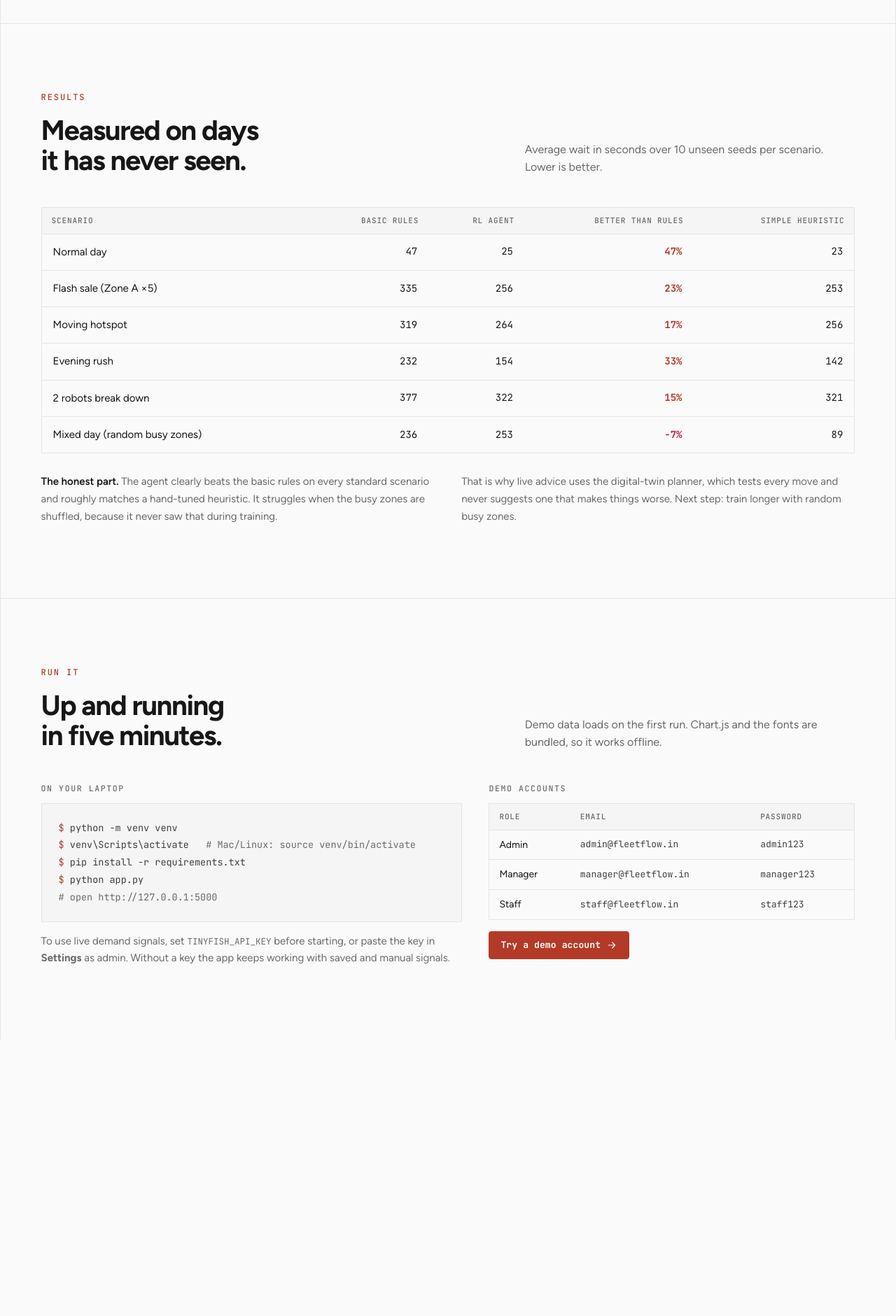
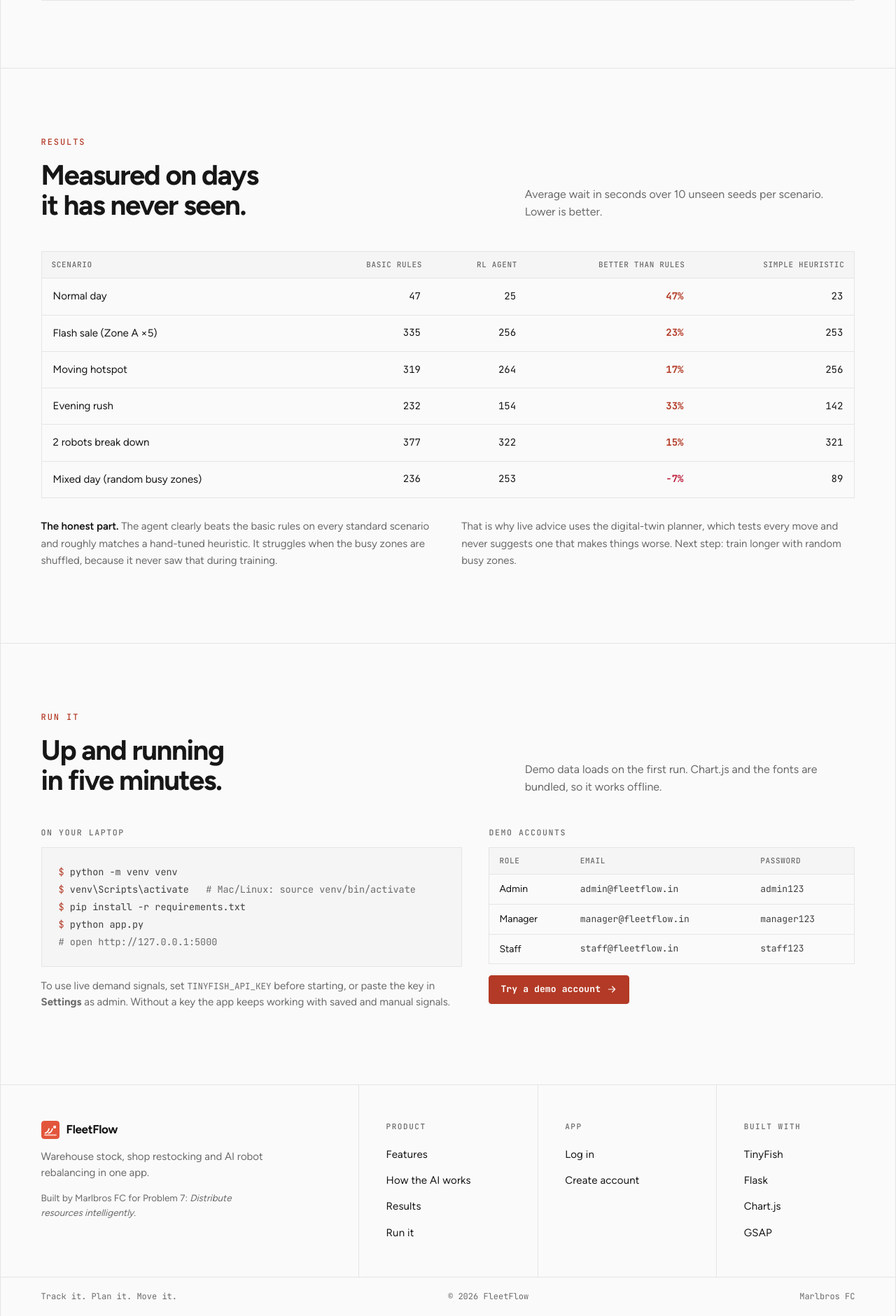
Before and after one commit to Anandtripathiii/FleetFlow, a Flask app: page / in a window 1280 px wide. Shown: the part 2750-4631 px from the top of the page at 70% size. Before the commit the page ends 4236 px from the top, so only its background shows below. Run offline with Flask 3, Linux system fonts and the light colour scheme.

Commit message:
Nav and footer: thin top nav, theme toggle, link-column footer
- Public pages get a sticky top nav (logo, section links, sun/moon
  toggle, log in) and a footer with link columns and a bottom bar
- Theme toggle added to the app top bar too; the choice is saved
- Sun/moon icons cross-fade; nav links get a sliding underline
- Fix the dashboard zone table spilling out of its card (page
  scrolled sideways by 49px at 1366px)

Co-Authored-By: Claude Opus 5.5 <noreply@anthropic.com>

```diff
--- a/static/css/app.css
+++ b/static/css/app.css
@@ -43,7 +43,7 @@
   --plum-bg:color-mix(in oklab,var(--plum) 11%,var(--surface));
 
   /* chart + floor-map colours (read by JS through cssColor()) */
-  --chart-1:var(--ink);
+  --chart-1:light-dark(#262626,#D4D4D4);
   --chart-2:light-dark(#C9C9C9,#3D3D3D);
   --chart-grid:light-dark(#EDEDED,#1C1C1C);
 
@@ -130,14 +130,14 @@ hr{border:0;border-top:1px solid var(--line);margin:16px 0}
 .stack>*+*{margin-top:16px}
 
 /* ---------- cards: sharp corners, 1px hairlines, no shadows */
-.card{background:var(--surface);border:1px solid var(--line);border-radius:var(--radius)}
+.card{background:var(--surface);border:1px solid var(--line);border-radius:var(--radius);min-width:0}
 a.card{color:inherit;transition:border-color .2s,transform .25s var(--ease-out)}
 a.card:hover{border-color:var(--accent);transform:translateY(-2px)}
 .card-h{display:flex;align-items:center;justify-content:space-between;gap:10px;padding:14px 18px;border-bottom:1px solid var(--line)}
 .card-h h2{font-size:15px;font-weight:600;letter-spacing:-.01em}
 .card-h>a{font-family:var(--mono);font-size:12px!important}
 .card-b{padding:16px 18px}
-.card-b.tight{padding:0}
+.card-b.tight{padding:0;overflow-x:auto}
 .card-f{padding:12px 18px;border-top:1px solid var(--line);background:var(--surface-2)}
 .kpi{padding:18px 20px}
 .kpi .label{font-family:var(--mono);font-size:11px;letter-spacing:.1em;text-transform:uppercase;color:var(--muted);font-weight:500;display:flex;align-items:center;gap:6px}
@@ -151,7 +151,7 @@ a.card:hover{border-color:var(--accent);transform:translateY(-2px)}
 /* ---------- tables */
 .table-wrap{overflow-x:auto}
 table{width:100%;border-collapse:collapse}
-th{font-family:var(--mono);font-size:11px;font-weight:500;letter-spacing:.08em;text-transform:uppercase;color:var(--muted);text-align:left;padding:10px 14px;background:var(--surface-2);border-bottom:1px solid var(--line);white-space:nowrap}
+th{font-family:var(--mono);font-size:11px;font-weight:500;letter-spacing:.06em;text-transform:uppercase;color:var(--muted);text-align:left;padding:10px 14px;background:var(--surface-2);border-bottom:1px solid var(--line);white-space:nowrap}
 td{padding:10px 14px;border-bottom:1px solid var(--line);vertical-align:middle}
 tbody tr:last-child td{border-bottom:0}
 tbody tr{transition:background-color .15s}
@@ -337,7 +337,7 @@ dialog::backdrop{background:rgba(0,0,0,.45)}
 .cell.big p{font-size:16px}
 
 /* small floor illustration inside the robot fleet cell */
-.mini-floor{margin-top:auto;padding-top:26px}
+.mini-floor{margin:auto 0 0;padding-top:26px}
 .mini-floor .zones{display:grid;grid-template-columns:1fr 1fr;border-top:1px solid var(--line);border-left:1px solid var(--line)}
 .mini-floor .z{border-right:1px solid var(--line);border-bottom:1px solid var(--line);padding:12px 14px;min-height:96px;background:var(--surface)}
 .mini-floor .z.hot{background:var(--warn-bg)}
@@ -402,6 +402,50 @@ dialog::backdrop{background:rgba(0,0,0,.45)}
 .demo-logins button:hover .mono{color:var(--accent)}
 .demo-logins .mono{color:var(--muted);transition:color .15s}
 
+/* ---------- theme toggle: both icons in the DOM, cross-faded */
+.theme-toggle{overflow:hidden}
+.theme-toggle>span{position:absolute;inset:0;display:grid;place-items:center;transition:opacity .3s var(--ease-out),scale .3s var(--ease-out),filter .3s var(--ease-out)}
+.theme-toggle .sun,[data-theme=dark] .theme-toggle .moon{opacity:0;scale:.25;filter:blur(4px)}
+[data-theme=dark] .theme-toggle .sun{opacity:1;scale:1;filter:none}
+
+/* ---------- public nav */
+.skip{position:absolute;left:12px;top:-60px;z-index:100;background:var(--accent);color:var(--on-accent);padding:8px 12px;font-family:var(--mono);font-size:13px}
+.skip:focus{top:12px}
+.pnav{position:sticky;top:0;z-index:40;background:color-mix(in oklab,var(--bg) 86%,transparent);backdrop-filter:blur(10px);-webkit-backdrop-filter:blur(10px);border-bottom:1px solid var(--line)}
+.pnav-in{display:flex;align-items:center;gap:clamp(12px,2vw,28px);height:64px;padding-inline:clamp(16px,2.5vw,40px);max-width:1920px;margin:0 auto}
+.pnav .brand{padding:0;gap:10px}
+.pnav .brand-name{font-size:18px}
+.pnav-links{display:flex;gap:clamp(16px,2.2vw,34px);margin-left:auto}
+.pnav-links a,.foot-cols a{position:relative;background:none;color:var(--ink-2);font-family:var(--mono);font-size:13px;letter-spacing:.01em;transition:color .2s}
+.pnav-links a::after,.foot-cols a::after{content:"";position:absolute;left:0;right:0;bottom:-4px;height:1px;background:var(--accent);transform:scaleX(0);transform-origin:left;transition:transform .25s var(--ease-out)}
+.pnav-links a:hover,.foot-cols a:hover{color:var(--ink)}
+.pnav-links a:hover::after,.foot-cols a:hover::after{transform:scaleX(1)}
+.pnav-right{display:flex;align-items:center;gap:10px;margin-left:clamp(8px,2vw,28px)}
+
+/* ---------- footer */
+.foot{border-top:1px solid var(--line)}
+.foot .frame{border-top:0}
+.foot-cols{display:grid;grid-template-columns:minmax(0,2fr) repeat(3,minmax(0,1fr))}
+.foot-cols>div{padding:clamp(32px,4vw,56px) clamp(20px,3vw,40px);border-left:1px solid var(--line);display:flex;flex-direction:column;align-items:flex-start;gap:14px}
+.foot-cols>div:first-child{border-left:0;padding-left:clamp(20px,4.5vw,60px)}
+.foot-cols h4{font-family:var(--mono);font-size:11px;font-weight:500;letter-spacing:.14em;text-transform:uppercase;color:var(--muted);margin-bottom:6px}
+.foot-cols a{font-family:var(--font);font-size:15px;color:var(--ink)}
+.foot-brand .brand{padding:0}
+.foot-brand p{color:var(--muted);margin:0;max-width:38ch;font-size:15px}
+.foot-brand p.small{font-size:13.5px}
+.foot-bar{display:flex;justify-content:space-between;gap:16px;flex-wrap:wrap;border-top:1px solid var(--line);padding:18px clamp(20px,4.5vw,60px);font-family:var(--mono);font-size:12px;color:var(--muted)}
+
+@media (max-width:900px){
+  .foot-cols{grid-template-columns:repeat(3,minmax(0,1fr))}
+  .foot-cols>div:first-child{grid-column:1/-1;border-bottom:1px solid var(--line)}
+  .foot-cols>div:nth-child(2){border-left:0;padding-left:clamp(20px,4.5vw,60px)}
+}
+@media (max-width:760px){.pnav-links{display:none}.pnav-right{margin-left:auto}}
+@media (max-width:520px){
+  .foot-cols{grid-template-columns:1fr 1fr}
+  .foot-cols>div:nth-child(4){grid-column:1/-1;border-left:0;border-top:1px solid var(--line);padding-left:clamp(20px,4.5vw,60px)}
+}
+
 /* ---------- print */
 @media print{.side,.top,.no-print,.flashes,.pnav,.foot{display:none!important}.shell{display:block}.content{padding:0}.card{border:0}body{background:#fff;color:#000}}
 
--- a/static/js/theme.js
+++ b/static/js/theme.js
@@ -24,6 +24,11 @@
     dispatchEvent(new Event('themechange'));
   };
 
+  document.addEventListener('click', e => {
+    const btn = e.target.closest('[data-theme-toggle]');
+    if (btn) setTheme(root.dataset.theme === 'dark' ? 'light' : 'dark');
+  });
+
   // Follow the system setting until the user picks a theme themselves.
   matchMedia('(prefers-color-scheme: dark)').addEventListener('change', e => {
     let saved = null;
--- /dev/null
+++ b/templates/_footer.html
@@ -0,0 +1,44 @@
+{% from "_macros.html" import icon %}
+{% set on_landing = request.endpoint == 'main.about' or (request.endpoint == 'main.dashboard' and not current_user.is_authenticated) %}
+{% set home = '' if on_landing else url_for('main.about') %}
+<footer class="foot">
+  <div class="frame">
+    <div class="foot-cols">
+      <div class="foot-brand">
+        <a class="brand" href="/"><img src="{{ url_for('static', filename='img/mark.svg') }}" width="26" height="26" alt=""><span class="brand-name">{{ APP_NAME }}</span></a>
+        <p>Warehouse stock, shop restocking and AI robot rebalancing in one app.</p>
+        <p class="small">Built by Marlbros FC for Problem 7: <i>Distribute resources intelligently</i>.</p>
+      </div>
+      <div>
+        <h4>Product</h4>
+        <a href="{{ home }}#features">Features</a>
+        <a href="{{ home }}#how">How the AI works</a>
+        <a href="{{ home }}#results">Results</a>
+        <a href="{{ home }}#run">Run it</a>
+      </div>
+      <div>
+        <h4>App</h4>
+        {% if current_user.is_authenticated %}
+        <a href="{{ url_for('main.dashboard') }}">Dashboard</a>
+        <a href="{{ url_for('fleet.index') }}">Robot fleet</a>
+        <a href="{{ url_for('fleet.lab') }}">Simulation lab</a>
+        {% else %}
+        <a href="{{ url_for('auth.login') }}">Log in</a>
+        <a href="{{ url_for('auth.register') }}">Create account</a>
+        {% endif %}
+      </div>
+      <div>
+        <h4>Built with</h4>
+        <a href="https://agent.tinyfish.ai" rel="noopener" target="_blank">TinyFish</a>
+        <a href="https://flask.palletsprojects.com" rel="noopener" target="_blank">Flask</a>
+        <a href="https://www.chartjs.org" rel="noopener" target="_blank">Chart.js</a>
+        <a href="https://gsap.com" rel="noopener" target="_blank">GSAP</a>
+      </div>
+    </div>
+    <div class="foot-bar">
+      <span>Track it. Plan it. Move it.</span>
+      <span>© {{ now.year }} {{ APP_NAME }}</span>
+      <span>Marlbros FC</span>
+    </div>
+  </div>
+</footer>
--- a/templates/_macros.html
+++ b/templates/_macros.html
@@ -30,6 +30,9 @@
 {%- elif name == 'globe' %}<circle cx="12" cy="12" r="9"/><path d="M3 12h18M12 3a14 14 0 0 1 0 18M12 3a14 14 0 0 0 0 18"/>
 {%- elif name == 'sparkle' %}<path d="M12 3v4M12 17v4M3 12h4M17 12h4M6 6l2.5 2.5M15.5 15.5 18 18M6 18l2.5-2.5M15.5 8.5 18 6"/>
 {%- elif name == 'edit' %}<path d="M12 20h9M16.5 3.5a2.1 2.1 0 0 1 3 3L7 19l-4 1 1-4z"/>
+{%- elif name == 'sun' %}<circle cx="12" cy="12" r="4"/><path d="M12 2v2M12 20v2M4.9 4.9l1.4 1.4M17.7 17.7l1.4 1.4M2 12h2M20 12h2M4.9 19.1l1.4-1.4M17.7 6.3l1.4-1.4"/>
+{%- elif name == 'moon' %}<path d="M20.5 14.5A8.5 8.5 0 1 1 9.5 3.5a7 7 0 0 0 11 11z"/>
+{%- elif name == 'external' %}<path d="M14 4h6v6M20 4l-9 9M18 14v5a1 1 0 0 1-1 1H5a1 1 0 0 1-1-1V7a1 1 0 0 1 1-1h5"/>
 {%- elif name == 'swap' %}<path d="M7 7h13l-4-4M17 17H4l4 4"/>
 {%- else %}<circle cx="12" cy="12" r="9"/>{% endif %}
 </svg>
@@ -51,3 +54,9 @@
 {% set pct = (qty / (level * 3) * 100) if level else 100 %}
 <div class="bar {{ 'bad' if qty == 0 else ('warn' if qty <= level else '') }}" title="{{ qty }} vs reorder level {{ level }}"><span style="width:{{ [pct, 100]|min }}%"></span></div>
 {%- endmacro %}
+
+{% macro theme_toggle() -%}
+<button class="icon-btn theme-toggle" type="button" data-theme-toggle aria-label="Switch between light and dark theme" title="Switch theme">
+  <span class="moon">{{ icon('moon', 17) }}</span><span class="sun">{{ icon('sun', 17) }}</span>
+</button>
+{%- endmacro %}
--- a/templates/_public_base.html
+++ b/templates/_public_base.html
@@ -6,9 +6,12 @@
 <meta name="description" content="FleetFlow: warehouse stock, shop restocking and AI robot rebalancing in one app.">
 </head>
 <body class="public">
+<a class="skip" href="#main">Skip to content</a>
+{% include "_public_nav.html" %}
 <main id="main" class="frame">
 {% block content %}{% endblock %}
 </main>
+{% include "_footer.html" %}
 {% block scripts %}{% endblock %}
 </body>
 </html>
--- /dev/null
+++ b/templates/_public_nav.html
@@ -0,0 +1,27 @@
+{% from "_macros.html" import theme_toggle %}
+{% set on_landing = request.endpoint == 'main.about' or (request.endpoint == 'main.dashboard' and not current_user.is_authenticated) %}
+{% set home = '' if on_landing else url_for('main.about') %}
+<header class="pnav">
+  <div class="pnav-in">
+    <a class="brand" href="{{ url_for('main.dashboard') if current_user.is_authenticated else '/' }}">
+      <img src="{{ url_for('static', filename='img/mark.svg') }}" width="28" height="28" alt="">
+      <span class="brand-name">{{ APP_NAME }}</span>
+    </a>
+    <nav class="pnav-links" aria-label="Main">
+      <a href="{{ home }}#features">Features</a>
+      <a href="{{ home }}#how">How it works</a>
+      <a href="{{ home }}#results">Results</a>
+      <a href="{{ home }}#run">Run it</a>
+    </nav>
+    <div class="pnav-right">
+      {{ theme_toggle() }}
+      {% if current_user.is_authenticated %}
+      <a class="btn sm primary" href="{{ url_for('main.dashboard') }}">Dashboard</a>
+      {% elif request.endpoint == 'auth.login' %}
+      <a class="btn sm" href="{{ url_for('auth.register') }}">Sign up</a>
+      {% else %}
+      <a class="btn sm primary" href="{{ url_for('auth.login') }}">Log in</a>
+      {% endif %}
+    </div>
+  </div>
+</header>
```
Also changed, not shown: templates/base.html (+6 -5 lines).
